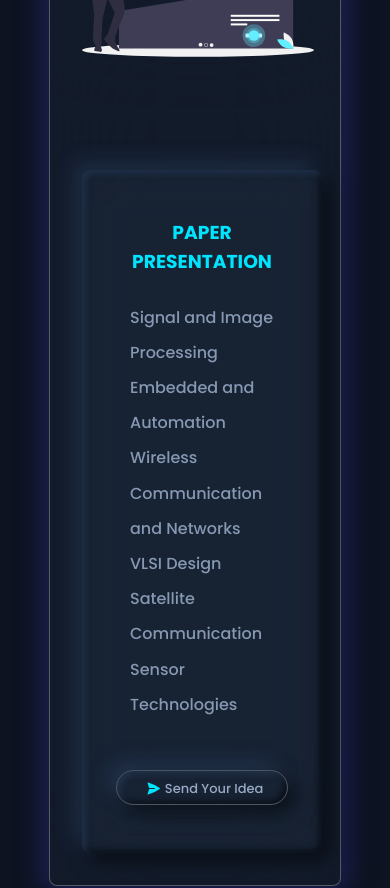
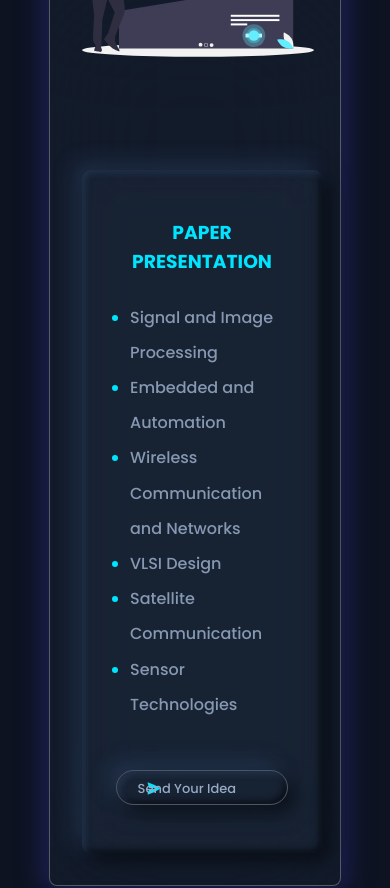
Before and after one commit to codewithmurali/decra, a React (Vite) app: page / in a window 390 px wide. Shown: the part 2509-3397 px from the top of the page. Built offline with nearby package versions, Linux system fonts and the light colour scheme.

Commit message:
Making lots of changes

```diff
--- a/src/Pages/Events/Events.module.css
+++ b/src/Pages/Events/Events.module.css
@@ -86,9 +86,7 @@
 .note_content {
   width: fit-content;
 }
-ul {
-  list-style: none;
-}
+
 a {
   position: relative;
 }
@@ -107,7 +105,7 @@ a > p {
   top: 0.6em;
   right: 4rem;
 }
-.container li ::marker {
+li::marker {
   color: rgb(0, 229, 255);
 }
 .submit {
@@ -180,7 +178,7 @@ a > p {
     position: absolute;
     font-size: small;
     top: 0.5rem;
-    right: 1.5rem;
+    right: 30%;
   }
   .submit:hover > img {
     left: 55%;
```
